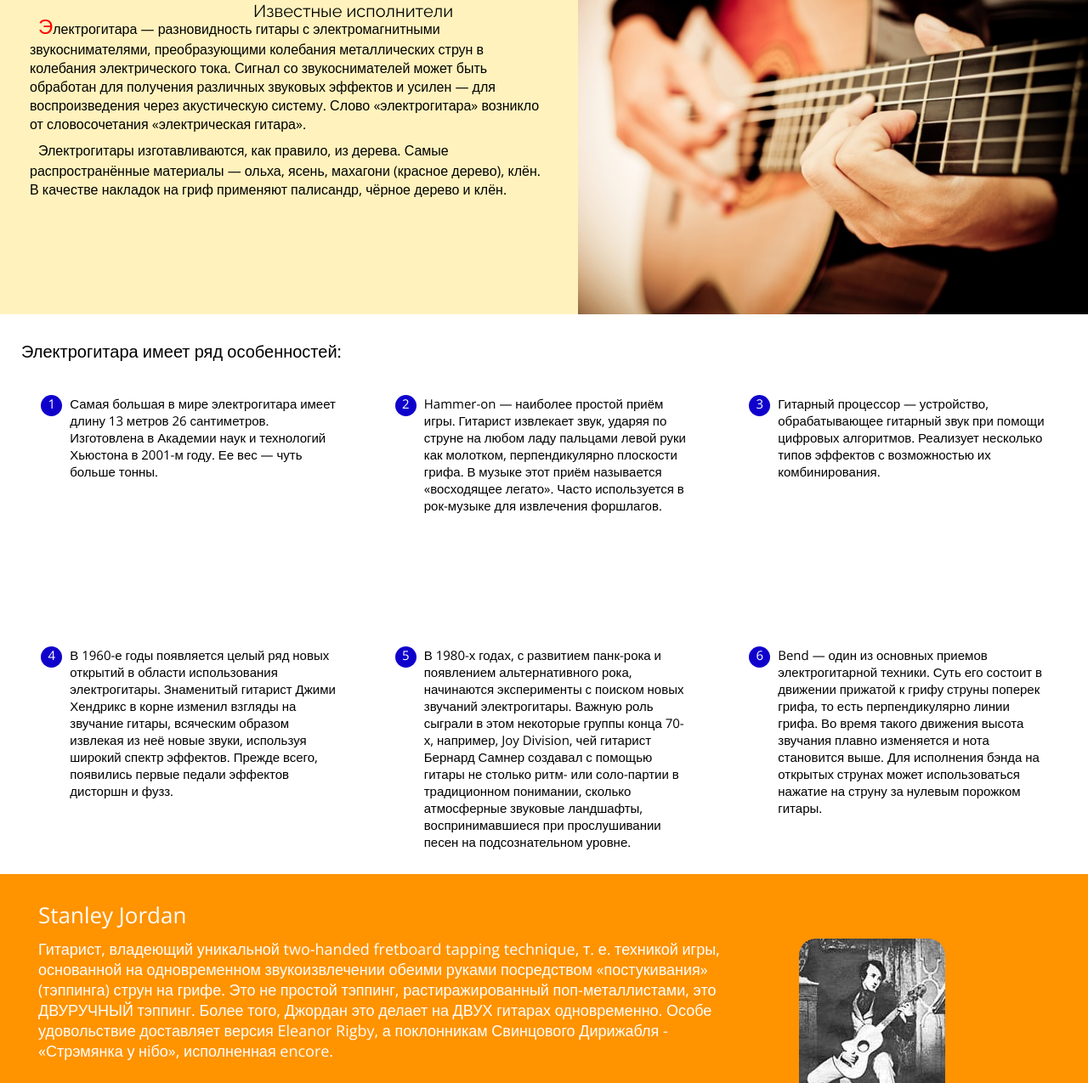
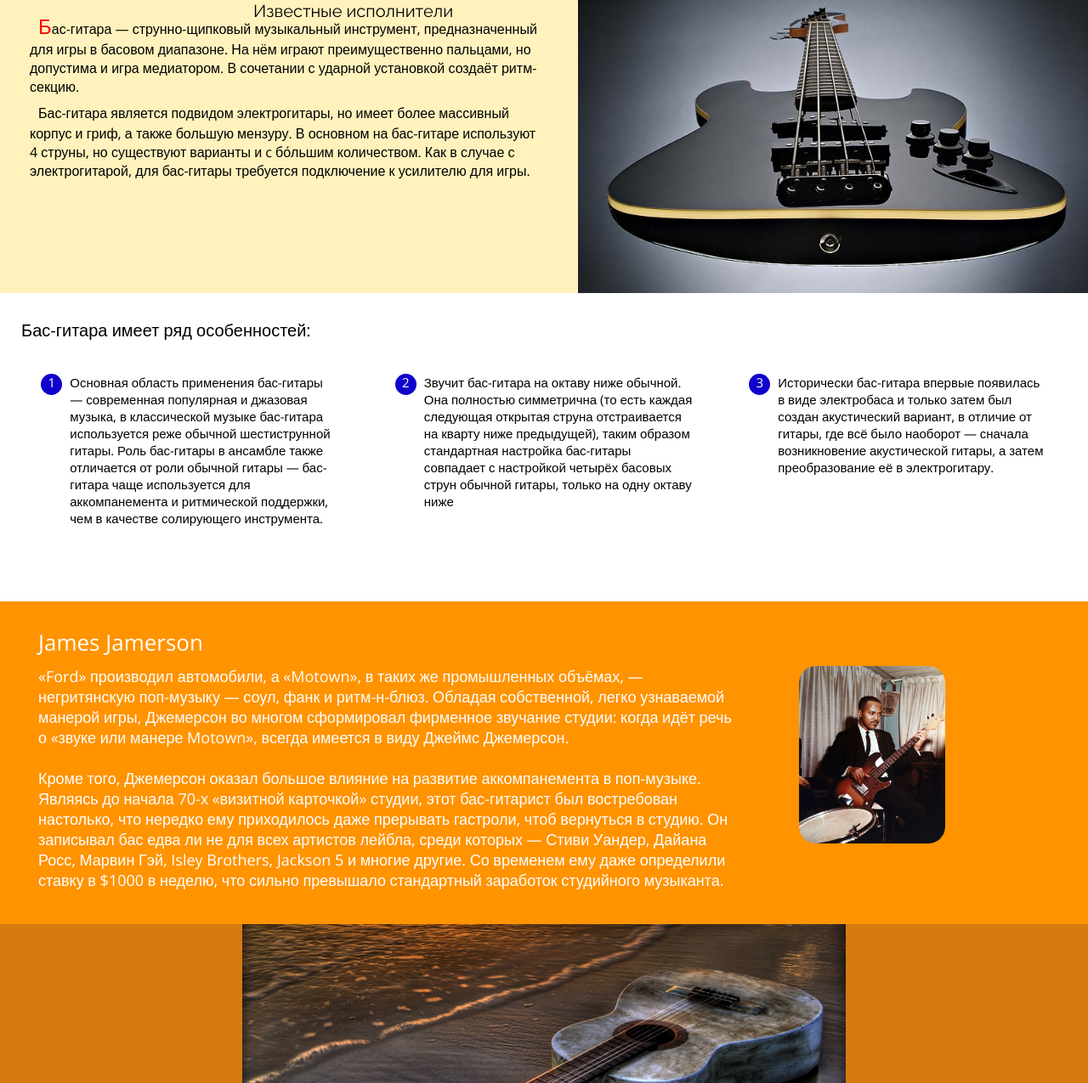
Before and after one commit to andrew1327/andrew1327.github.io, a plain HTML site: page bass.html in a window 1280 px wide. Shown: the part 60-1335 px from the top of the page at 85% size. Drawn offline with nearby package versions, Linux system fonts and the light colour scheme.

Commit message:
Add files via upload

```diff
--- a/bass.html
+++ b/bass.html
@@ -2,8 +2,8 @@
 <html lang="ru">
     <head>
         <meta charset="utf-8">
-        <title>Электрогитара</title>
-        <link href="/css/electro.css" rel="stylesheet" type="text/css">
+        <title>Бас-гитара</title>
+        <link href="/css/bass.css" rel="stylesheet" type="text/css">
         <link href="https://fonts.googleapis.com/css?family=Exo+2:300,400,500,600,700,800|Open+Sans:300,400,600,700,800|Poppins:300,400,500,600,700,800|Raleway:300,400,500,600,700,800" rel="stylesheet">
         <script src="/js/jquery-3.3.1.min.js" type="text/javascript"></script>
         <script src="/js/main.js" type="text/javascript"></script>
@@ -22,7 +22,7 @@
         <div class="header">
             <div class="layer-positioner clearfix">
                 <a href="/index.html#guitar-type" class="header-logo">
-                    <img src="/images/rock-guitar-horizontal.png" height="39" width="125">
+                    <img src="/images/bass-guitar-horizontal.png" height="39" width="135">
                 </a>
                 <div class="ul-positioner">
                    <div class="header-menu">
@@ -39,9 +39,9 @@
         <div class="guitar-inf" id="guitar-info">
             <div class="roll clearfix">
 
-                <div class="guitar-inf-txt"><span>Э</span>лектрогитара — разновидность гитары с электромагнитными звукоснимателями, преобразующими колебания металлических струн в колебания электрического тока. Сигнал со звукоснимателей может быть обработан для получения различных звуковых эффектов и усилен — для воспроизведения через акустическую систему. Слово «электрогитара» возникло от словосочетания «электрическая гитара».
+                <div class="guitar-inf-txt"><span>Б</span>ас-гитара — струнно-щипковый музыкальный инструмент, предназначенный для игры в басовом диапазоне. На нём играют преимущественно пальцами, но допустима и игра медиатором. В сочетании с ударной установкой создаёт ритм-секцию.
                     <br><span></span>
-                Электрогитары изготавливаются, как правило, из дерева. Самые распространённые материалы — ольха, ясень, махагони (красное дерево), клён. В качестве накладок на гриф применяют палисандр, чёрное дерево и клён.
+                Бас-гитара является подвидом электрогитары, но имеет более массивный корпус и гриф, а также большую мензуру. В основном на бас-гитаре используют 4 струны, но существуют варианты и c бо́льшим количеством. Как в случае с электрогитарой, для бас-гитары требуется подключение к усилителю для игры.
 
                     </div>
 
@@ -53,15 +53,12 @@
         <div class="guitar-facts">
         <div class="layer-positioner clearfix">
 
-            <div class="pre-facts">Электрогитара имеет ряд особенностей:</div>
+            <div class="pre-facts">Бас-гитара имеет ряд особенностей:</div>
 
                        <ul class="guitar-facts-ul">
-                        <li>Самая большая в мире электрогитара имеет длину 13 метров 26 сантиметров. Изготовлена в Академии наук и технологий Хьюстона в 2001-м году. Ее вес — чуть больше тонны.</li>
-                        <li>Hammer-on — наиболее простой приём игры. Гитарист извлекает звук, ударяя по струне на любом ладу пальцами левой руки как молотком, перпендикулярно плоскости грифа. В музыке этот приём называется «восходящее легато». Часто используется в рок-музыке для извлечения форшлагов.</li>
-                        <li>Гитарный процессор — устройство, обрабатывающее гитарный звук при помощи цифровых алгоритмов. Реализует несколько типов эффектов с возможностью их комбинирования.</li>
-                        <li>В 1960-е годы появляется целый ряд новых открытий в области использования электрогитары. Знаменитый гитарист Джими Хендрикс в корне изменил взгляды на звучание гитары, всяческим образом извлекая из неё новые звуки, используя широкий спектр эффектов. Прежде всего, появились первые педали эффектов дисторшн и фузз.</li>
-                        <li>В 1980-х годах, с развитием панк-рока и появлением альтернативного рока, начинаются эксперименты с поиском новых звучаний электрогитары. Важную роль сыграли в этом некоторые группы конца 70-х, например, Joy Division, чей гитарист Бернард Самнер создавал с помощью гитары не столько ритм- или соло-партии в традиционном понимании, сколько атмосферные звуковые ландшафты, воспринимавшиеся при прослушивании песен на подсознательном уровне.</li>
-                        <li>Bend — один из основных приемов электрогитарной техники. Суть его состоит в движении прижатой к грифу струны поперек грифа, то есть перпендикулярно линии грифа. Во время такого движения высота звучания плавно изменяется и нота становится выше. Для исполнения бэнда на открытых струнах может использоваться нажатие на струну за нулевым порожком гитары.</li>
+                        <li>Основная область применения бас-гитары — современная популярная и джазовая музыка, в классической музыке бас-гитара используется реже обычной шестиструнной гитары. Роль бас-гитары в ансамбле также отличается от роли обычной гитары — бас-гитара чаще используется для аккомпанемента и ритмической поддержки, чем в качестве солирующего инструмента.</li>
+                        <li>Звучит бас-гитара на октаву ниже обычной. Она полностью симметрична (то есть каждая следующая открытая струна отстраивается на кварту ниже предыдущей), таким образом стандартная настройка бас-гитары совпадает с настройкой четырёх басовых струн обычной гитары, только на одну октаву ниже</li>
+                        <li>Исторически бас-гитара впервые появилась в виде электробаса и только затем был создан акустический вариант, в отличие от гитары, где всё было наоборот — сначала возникновение акустической гитары, а затем преобразование её в электрогитару.</li>
 
                     </ul>
 
@@ -70,9 +67,12 @@
         <div id="artists"></div>
         <div class="guitar-artists">
             <div class="layer-positioner clearfix">
-               <div class="guitar-artist">Stanley Jordan</div>
+               <div class="guitar-artist">James Jamerson</div>
                 <div class="guitar-artists-quote">
-                    Гитарист, владеющий уникальной two-handed fretboard tapping technique, т. е. техникой игры, основанной на одновременном звукоизвлечении обеими руками посредством «постукивания» (тэппинга) струн на грифе. Это не простой тэппинг, растиражированный поп-металлистами, это ДВУРУЧНЫЙ тэппинг. Более того, Джордан это делает на ДВУХ гитарах одновременно. Особе удовольствие доставляет версия Eleanor Rigby, а поклонникам Свинцового Дирижабля - «Стрэмянка у нiбо», исполненная encore.
+                    «Ford» производил автомобили, а «Motown», в таких же промышленных объёмах, — негритянскую поп-музыку — соул, фанк и ритм-н-блюз. Обладая собственной, легко узнаваемой манерой игры, Джемерсон во многом сформировал фирменное звучание студии: когда идёт речь о «звуке или манере Motown», всегда имеется в виду Джеймс Джемерсон.
+                        <br>
+                        <br>
+                    Кроме того, Джемерсон оказал большое влияние на развитие аккомпанемента в поп-музыке. Являясь до начала 70-х «визитной карточкой» студии, этот бас-гитарист был востребован настолько, что нередко ему приходилось даже прерывать гастроли, чтоб вернуться в студию. Он записывал бас едва ли не для всех артистов лейбла, среди которых — Стиви Уандер, Дайана Росс, Марвин Гэй, Isley Brothers, Jackson 5 и многие другие. Со временем ему даже определили ставку в $1000 в неделю, что сильно превышало стандартный заработок студийного музыканта.
                 </div>
                 <div class="guitar-artists-img"></div>
         </div>
--- a/css/bass.css
+++ b/css/bass.css
@@ -101,9 +101,9 @@
     font-size: 24px;
 }
 .guitar-inf-background{
-    background-image: url("/images/muzykalnyy-instrument-727.jpg");
-    width: 596px;
-    height: 380px;
+    background-image: url("/images/794_0254505506v4_axl.jpg");
+    width: 600px;
+    height: 355px;
     background-size: cover;
     float: right;
     margin: 0px -15px 0px 0px;
@@ -164,7 +164,8 @@
     font-size: 20px;
 }
 .guitar-artists-img{
-    background-image: url('/images/M.-Karkassi.jpg');
+    background-image: url('/images/James_Jamerson.jpeg.jpeg');
+    background-size: cover;
     width: 172px;
     height: 209px;
     border-radius: 20px;
@@ -276,7 +277,6 @@
         width: 66%;
     }
     .guitar-artists-img{
-        background-image: url('/images/M.-Karkassi.jpg');
         width: 172px;
         height: 209px;
         border-radius: 20px;
@@ -322,6 +322,10 @@
         margin: 0;
         height: 49px;
     }
+    .header-menu{
+        width: 93%;
+        margin: auto;
+    }
     .header-menu-ul li a{
         font-size: 18px;
         padding: 14px 4px 0;
@@ -336,7 +340,7 @@
     }
     .guitar-facts-ul li{
         font-size: 14px;
-        min-height: 210px;
+        min-height: 250px;
         margin-left: 5px;
         margin-right: 15px;
         width: 46.5%;
@@ -358,7 +362,6 @@
         width: 63%;
     }
     .guitar-artists-img{
-        background-image: url('/images/M.-Karkassi.jpg');
         width: 172px;
         height: 209px;
         border-radius: 20px;
@@ -466,7 +469,7 @@
         font-weight: 600;
     }
     .guitar-artists-img{
-        background-image: url('/images/M.-Karkassi.jpg');
+
         width: 140px;
         height: 170px;
         border-radius: 20px;
--- a/css/polo.css
+++ b/css/polo.css
@@ -164,7 +164,9 @@
     font-size: 20px;
 }
 .guitar-artists-img{
-    background-image: url('/images/M.-Karkassi.jpg');
+    background-image: url('/images/ivsm01.JPG');
+    background-size: cover;
+    background-position: -50px 0;
     width: 172px;
     height: 209px;
     border-radius: 20px;
@@ -276,7 +278,6 @@
         width: 66%;
     }
     .guitar-artists-img{
-        background-image: url('/images/M.-Karkassi.jpg');
         width: 172px;
         height: 209px;
         border-radius: 20px;
@@ -358,7 +359,6 @@
         width: 63%;
     }
     .guitar-artists-img{
-        background-image: url('/images/M.-Karkassi.jpg');
         width: 172px;
         height: 209px;
         border-radius: 20px;
@@ -466,7 +466,6 @@
         font-weight: 600;
     }
     .guitar-artists-img{
-        background-image: url('/images/M.-Karkassi.jpg');
         width: 140px;
         height: 170px;
         border-radius: 20px;
```
Also changed, not shown: polo.html (+10 -13 lines), images/794_0254505506v4_axl.jpg (added), images/James_Jamerson.jpeg.jpeg (added), images/ivsm01.JPG (added).
